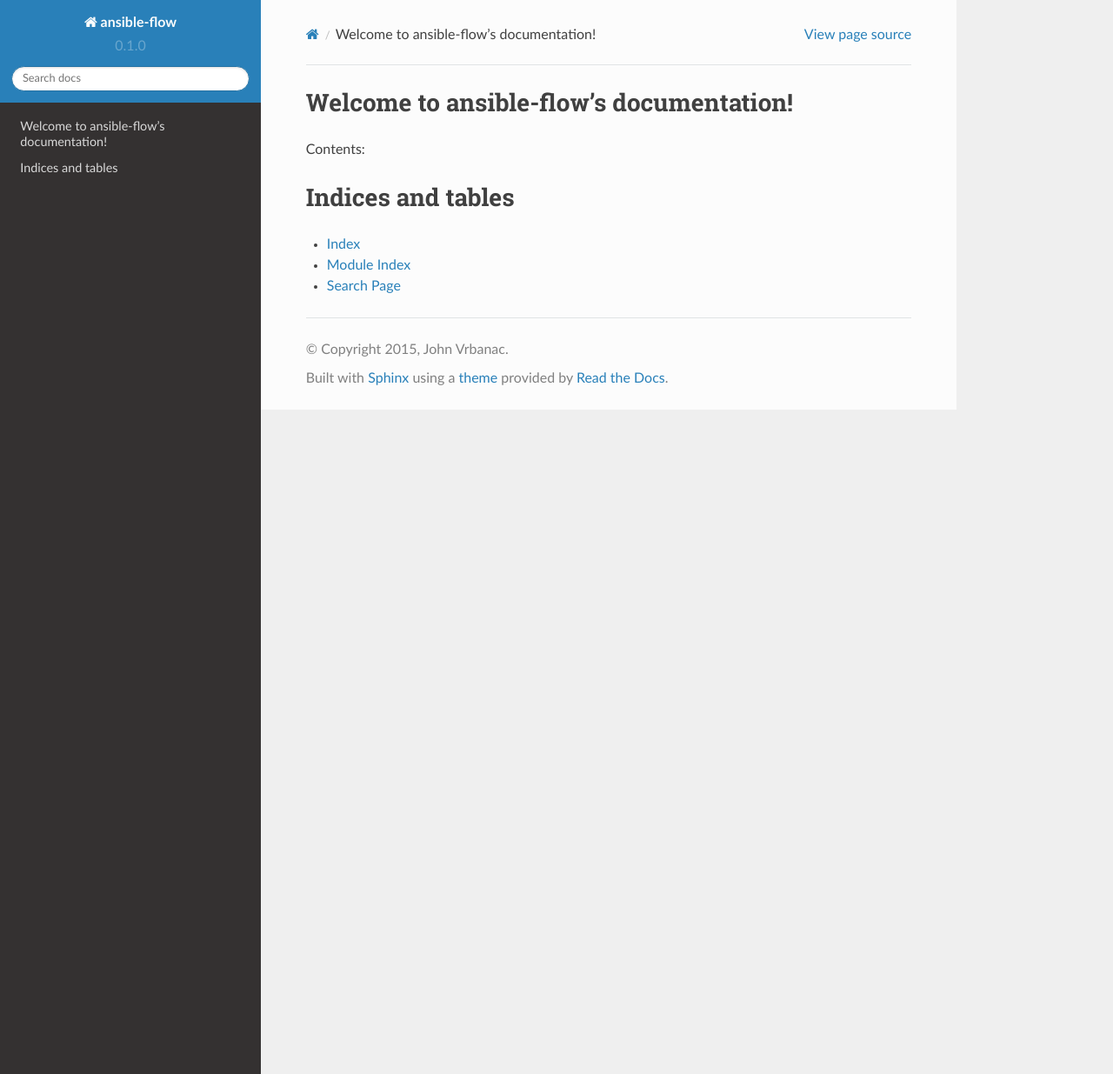
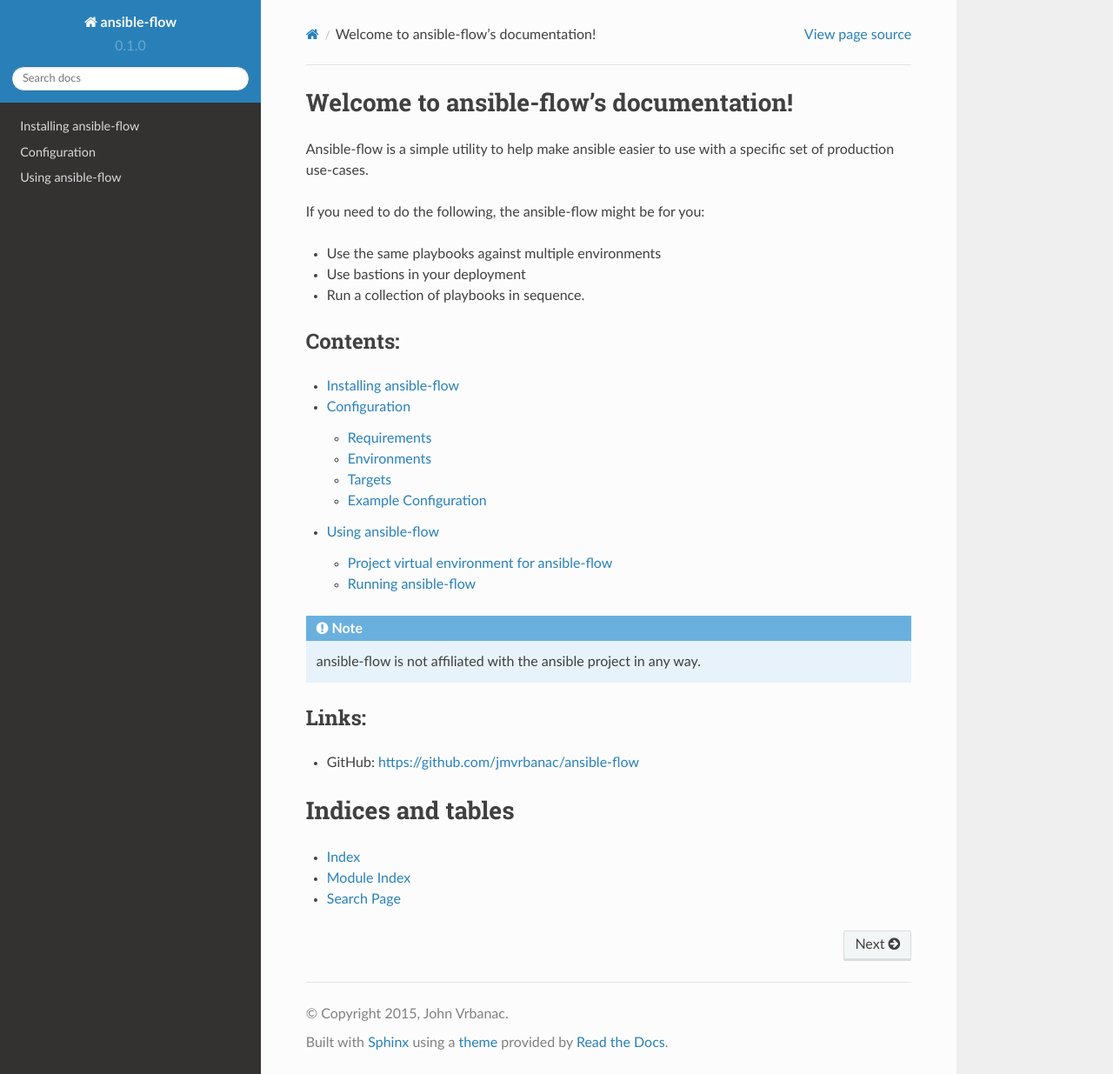
Before and after one commit to jmvrbanac/ansible-flow, a Sphinx documentation site: the page built from docs/index.rst, in a window 1280 px wide and 1235 px high. Shown: the whole window at 87% size. Built offline with Sphinx 7.4.7 and the Read the Docs theme 2.0.0, drawn with Linux system fonts in a browser that asks for light colours.

Commit message:
Taking a quick pass at writing some simple docs

```diff
--- a/dev-requirements.txt
+++ b/dev-requirements.txt
@@ -3,3 +3,5 @@
 tox
 sphinx
 sphinx_rtd_theme
+sphinxcontrib-spelling
+pyenchant
--- a/docs/conf.py
+++ b/docs/conf.py
@@ -23,7 +23,7 @@
 
 # -- General configuration ------------------------------------------------
 
-extensions = []
+extensions = ['sphinxcontrib.spelling']
 templates_path = ['_templates']
 source_suffix = '.rst'
 master_doc = 'index'
@@ -43,6 +43,7 @@
 pygments_style = 'sphinx'
 
 todo_include_todos = False
+spelling_word_list_filename = 'spellcheck_words.txt'
 
 # -- Options for HTML output ----------------------------------------------
 html_theme = "sphinx_rtd_theme"
--- /dev/null
+++ b/docs/configuration.rst
@@ -0,0 +1,139 @@
+Configuration
+=============
+
+ansible-flow looks for a ``project.yml`` file within the executing directory.
+
+Each ``project.yml`` file contains three different sections:
+
+* requirements
+* environments
+* targets
+
+Requirements
+------------
+
+The requirements section is where you define any python requirements (in a list)
+that you will need to execute your ansible playbooks. For simple use-cases you
+should only need to define ``ansible`` or ``ansible==1.9.4``.
+
+Example:
+
+.. code-block:: yaml
+
+    requirements:
+        - ansible==1.9.4
+
+Environments
+------------
+
+The environments section is where you define specific for custom variable files,
+vault keys, and ansible configuration files on a per environment basis.
+
+If you have a number of common values that you'd like to share across environments,
+then you can specify a ``default`` environment. If a ``default`` environment is
+specified then all other environments will just layer their settings on-top of
+the ``default``.
+
+Per Environment Options
+^^^^^^^^^^^^^^^^^^^^^^^
+
+* ``vault-key``: Path to your vault password file
+* ``custom-var-files``: A list of YAML files to load when executing your playbooks
+* ``directory``: A base directory for your ``custom-var-files``
+* ``ansible-config``: Path to a ansible configuration file
+
+Example
+^^^^^^^
+
+A environments section containing two different environments each with a file
+encrypted with two different vault keys.
+
+**Directory Structure**
+
+.. code-block:: text
+
+    envs/dev/
+        - general.yml
+        - auth.vault.yml
+    envs/test/
+        - general.yml
+        - auth.vault.yml
+    dev-vault-key
+    test-vault-key
+    project.yml
+
+**Environments section of** ``project.yml``
+
+.. code-block:: yaml
+
+    environments:
+        default:
+            custom-var-files:
+                - general.yml
+                - auth.vault.yml
+        dev:
+            directory: ./envs/dev
+            vault-key: ./dev-vault-key
+        test:
+            directory: ./envs/test
+            vault-key: ./test-vault-key
+
+Targets
+-------
+The targets section allows for you to define a set of playbooks to be executed.
+
+Per Target Options
+^^^^^^^^^^^^^^^^^^
+
+* ``playbooks``: A list of playbooks to be executed in sequential order.
+* ``inventory``: The inventory script or ini file you wish to use.
+* ``tags``: Tags you wish to pass to ansible
+* ``ansible-options``: Custom cli arguments for ansible-playbook
+
+Example
+^^^^^^^
+
+.. code-block:: yaml
+
+    targets:
+        ping:
+            playbooks:
+                - ping.yml
+            inventory: ./inventory.ini
+        bootstrap:
+            playbooks:
+                - bootstrap.yml
+                - 2fa.yml
+            inventory: ./inventory.ini
+
+Example Configuration
+---------------------
+
+.. code-block:: yaml
+
+    ---
+    requirements:
+        - ansible==1.9.4
+
+    environments:
+        default:
+            custom-var-files:
+                - general.yml
+                - auth.vault.yml
+        dev:
+            directory: ./envs/dev
+            vault-key: ./dev-vault-key
+        test:
+            directory: ./envs/test
+            vault-key: ./test-vault-key
+
+    targets:
+        ping:
+            playbooks:
+                - ping.yml
+            inventory: ./inventory.ini
+        bootstrap:
+            playbooks:
+                - bootstrap.yml
+                - 2fa.yml
+            inventory: ./inventory.ini
--- a/docs/index.rst
+++ b/docs/index.rst
@@ -1,17 +1,32 @@
-.. ansible-flow documentation master file, created by
-   sphinx-quickstart on Wed Dec  2 10:24:47 2015.
-   You can adapt this file completely to your liking, but it should at least
-   contain the root `toctree` directive.
-
 Welcome to ansible-flow's documentation!
 ========================================
 
+Ansible-flow is a simple utility to help make ansible easier to use with a
+specific set of production use-cases.
+
+If you need to do the following, the ansible-flow might be for you:
+
+* Use the same playbooks against multiple environments
+* Use bastions in your deployment
+* Run a collection of playbooks in sequence.
+
 Contents:
+---------
 
 .. toctree::
    :maxdepth: 2
 
+   install
+   configuration
+   using
 
+.. note::
+    ansible-flow is not affiliated with the ansible project in any way.
+
+Links:
+------
+
+* GitHub: `<https://github.com/jmvrbanac/ansible-flow>`_
 
 Indices and tables
 ==================
--- /dev/null
+++ b/docs/install.rst
@@ -0,0 +1,8 @@
+Installing ansible-flow
+=======================
+
+``ansible-flow`` is available on PyPI and can be installed using:
+
+.. code-block:: bash
+
+    pip install ansible-flow
--- /dev/null
+++ b/docs/using.rst
@@ -0,0 +1,39 @@
+Using ansible-flow
+==================
+
+Project virtual environment for ansible-flow
+-----------------------------------------------
+
+``ansible-flow`` will execute all of its actions under a virtual environment.
+This allows for you to pin specific versions ansible and any other dependencies.
+``ansible-flow`` can maintain the virtual environment for you using the venv
+sub-command.
+
+.. note::
+
+    The packages installed into the virtual environment are defined in the
+    requirements section of your ``project.yml``
+
+Working with ansible-flow's venv sub-command
+^^^^^^^^^^^^^^^^^^^^^^^^^^^^^^^^^^^^^^^^^^^^^^^
+
+.. code-block:: bash
+
+    # Create a fresh virtual environment
+    ansible-flow venv create
+
+    # Recreates the virtual environment (commonly used when you change dependencies)
+    ansible-flow venv recreate
+
+    # Completely deletes the virtual environment
+    ansible-flow venv delete
+
+Running ansible-flow
+--------------------
+
+Assuming you've written your ``project.yml`` configuration, you can execute a
+target against a given environment using the following command:
+
+.. code-block:: bash
+
+    ansible-flow run ping --env dev
```
Also changed, not shown: README.rst (+17 -0 lines), docs/spellcheck_words.txt (added, +12 -0 lines), 1 other file.
